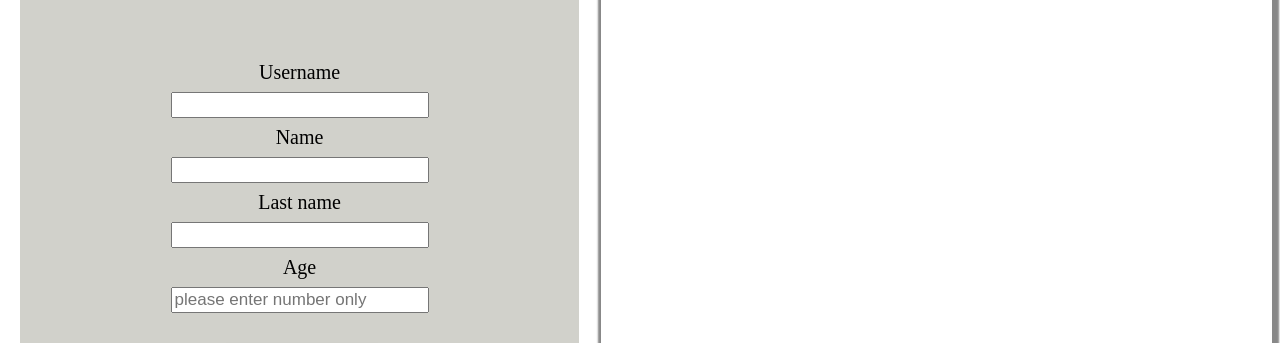
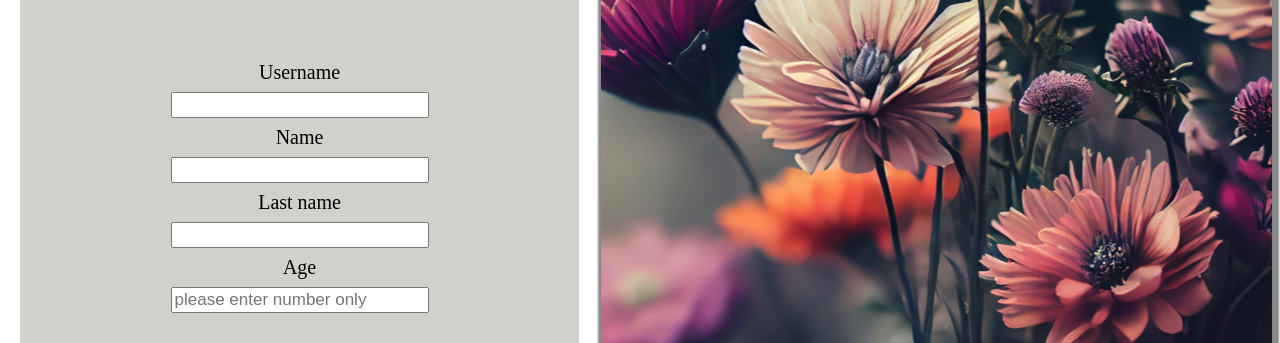
Before and after one commit to ALIZucker/jsTutorial, a plain HTML site: page login.html in a window 1280 px wide. Shown: the part 205-548 px from the top of the page. Drawn offline with Linux system fonts and the light colour scheme.

Commit message:
first_project03

```diff
--- a/assets/Sass/loginstyle.scss
+++ b/assets/Sass/loginstyle.scss
@@ -1,4 +1,4 @@
-$image-url: url('natures-beauty-captured-colorful-flower-close-up-generative-ai.jpg');
+
 
 @mixin input(){
   margin: 8px 8px;
@@ -69,7 +69,6 @@ $image-url: url('natures-beauty-captured-colorful-flower-close-up-generative-ai.
 }
 #main-image {
 
-  background-image: $image-url;
   background-position: center;
   background-size: cover;
   margin-left: 10px;
--- a/login.html
+++ b/login.html
@@ -20,7 +20,7 @@
         <input type="text" maxlength="2" min="100" id="age" pattern="[0-9]+" placeholder="please enter number only" required="required"> <br>
         <input type="button" id="bot" onclick="sabt()" value="submit" >
     </form>
-    <div id="main-image">
+    <div id="main-image" style="background-image: url('natures-ai-min.jpg')">
         <h1 >Fresh Flowers<br>for any special occasion</h1>
     </div>
 </div>
```
Also changed, not shown: assets/Sass/loginstyle.css, natures-ai-min.jpg (added), 1 other file.
